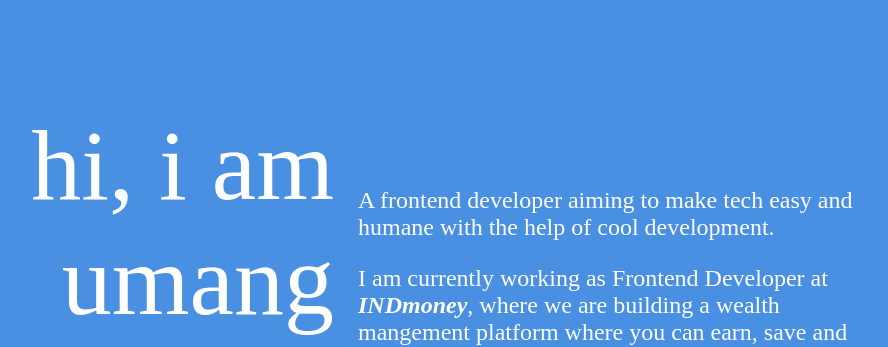
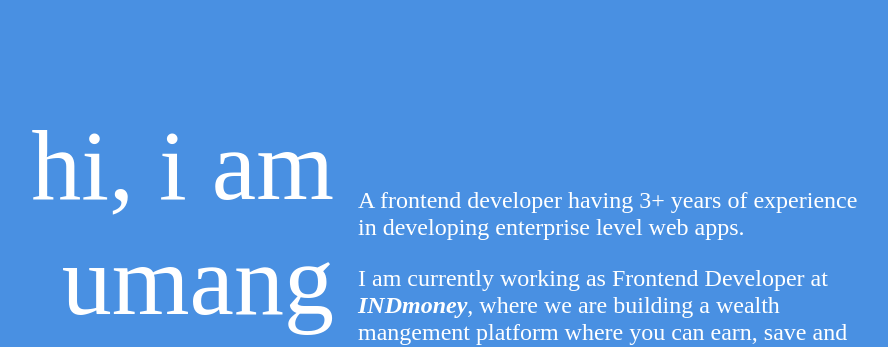
Before and after one commit to umangg21/portfolio, a React (Create React App) app: page / in a window 1280 px wide. Shown: the top 347 px of the page, without its empty margins (292-1180 px from the left). Built offline with nearby package versions, Linux system fonts and the light colour scheme; a web font is replaced by a local one.

Commit message:
fix tagline

```diff
--- a/src/components/Home/Landing/Landing.jsx
+++ b/src/components/Home/Landing/Landing.jsx
@@ -18,7 +18,7 @@ export class Landing extends Component {
                 </div>
                 <div className="block-right landing-block-right text-white">
                     <div className="min-vh-70 content">
-                        <p className="mb-4">A frontend developer aiming to make tech easy and humane with the help of cool development.</p>
+                        <p className="mb-4">A frontend developer having 3+ years of experience in developing enterprise level web apps.</p>
                         <p>I am currently working as Frontend Developer at <b><i><a className="link" rel="noopener noreferrer" target="_blank" href="https://www.indmoney.com/">INDmoney</a></i></b>,
                         where we are building a wealth mangement platform where you can earn, save and track all your investments and liabilities.
                         </p>
```
